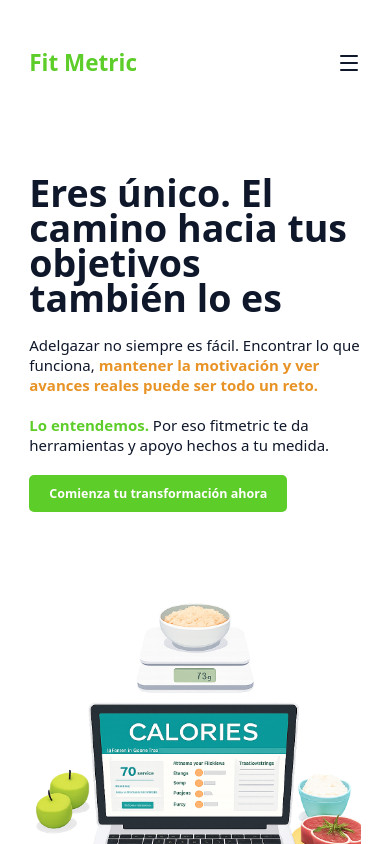
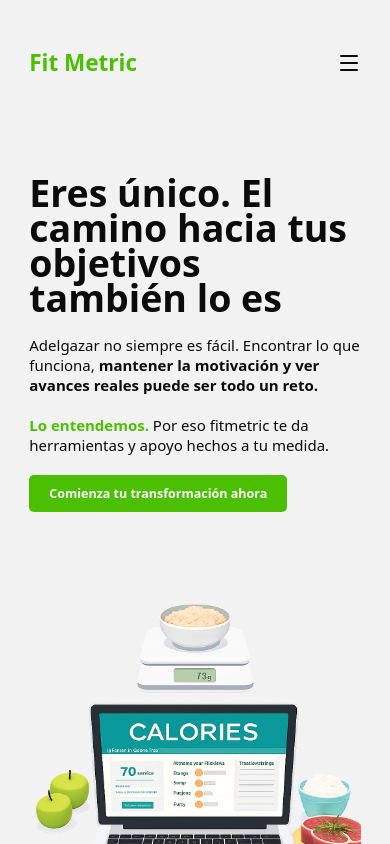
Before and after one commit to Jota-ato/Fit-metric-nextjs, a Next.js app: page / in a window 390 px wide. Shown: the top 844 px of the page. Built offline with nearby package versions, Linux system fonts and the light colour scheme; what @midudev/tailwind-animations would draw is missing.

Commit message:
feat: add reports section with interactive charts using Recharts
- Implement calories tracking line chart with weekly data
- Add macronutrients distribution pie chart
- Create weight progress bar chart
- Use mock data for landing page demo
- Add responsive chart containers with dark mode support

```diff
--- a/app/globals.css
+++ b/app/globals.css
@@ -2,90 +2,58 @@
 @plugin "@midudev/tailwind-animations";
 
 @theme {
-    /* Mapping of Tailwind class names to CSS Variables */
-
     /* Base Colors */
     --color-background: var(--bg);
-    --color-surface: var(--surface);
+    --color-surface: var(--bg-light);
     --color-text-main: var(--text-main);
-
-    /* Primary Palette */
+    --color-border: var(--border);
+    --color-border-muted: var(--border-muted);
     --color-primary: var(--primary);
-    --color-primary-hover: var(--primary-hover);
-    /* Darker for hover in light mode */
-    --color-primary-light: var(--primary-light);
-    /* For subtle backgrounds/badges */
-
-    /* Secondary Palette */
     --color-secondary: var(--secondary);
-    --color-secondary-hover: var(--secondary-hover);
-    --color-secondary-light: var(--secondary-light);
-
-    /* Utilities */
-    --color-muted: var(--muted);
-    /* Secondary text */
+    --color-danger: var(--danger);
+    --color-warning: var(--warning);
+    --color-success: var(--success);
+    --color-info: var(--info);
+    --color-muted: var(--text-muted);
     --shadow-custom: var(--shadow-theme);
-    /* Adaptive shadow */
 }
 
 /* --- LIGHT MODE (Default) --- */
 :root {
-    /* Backgrounds and Base Text */
-    --bg: #ffffff;
-    --surface: #f8fafc;
-    /* A very subtle gray for cards */
-    --text-main: #0f172a;
-    /* Slate 900 - Almost black, softer */
-
-    /* Primary: #5dcd29 */
-    --primary: #5dcd29;
-    --primary-hover: #4ab51e;
-    /* A bit darker for interaction */
-    --primary-light: #effce6;
-    /* A very soft tint of green for backgrounds */
-
-    /* Secondary: #e89325 */
-    --secondary: #e89325;
-    --secondary-hover: #c77a18;
-    /* Burnt orange for hover */
-    --secondary-light: #fdf4e6;
-    /* Soft orange tint */
-    --muted: #64748b;
-    /* Soft and Diffuse Shadow */
+    --bg-dark: oklch(0.92 0 133);
+    --bg: oklch(0.96 0 133);
+    --bg-light: oklch(1 0 133);
+    --text-main: oklch(0.15 0 133);
+    --text-muted: oklch(0.4 0 133);
+    --highlight: oklch(1 0 133);
+    --border: oklch(0.6 0 133);
+    --border-muted: oklch(0.7 0 133);
+    --primary: oklch(71.22% 0.22177 138.523);
+    --danger: oklch(66.588% 0.20456 30.424);
+    --warning: oklch(80.417% 0.16568 98.489);
+    --success: oklch(0.7 0.17 160);
+    --info: oklch(0.7 0.17 260);
     --shadow-theme: 0 10px 15px -3px rgba(0, 0, 0, 0.1), 0 4px 6px -2px rgba(0, 0, 0, 0.05);
 }
 
 /* --- DARK MODE --- */
 .dark {
-    /* Backgrounds and Base Text */
-    --bg: #09090b;
-    /* Zinc 950 - Deep black */
-    --surface: #18181b;
-    /* Zinc 900 - For cards */
-    --text-main: #f8fafc;
-    /* Slate 50 */
-
-    /* Primary */
-    /* In dark mode, it's sometimes better to lighten the hover slightly so it shines */
-    --primary: #5dcd29;
-    --primary-hover: #6ee735;
-    /* A bit brighter in dark mode */
-    --primary-light: #1a2e0e;
-    /* Very dark green for badge backgrounds */
-
-    /* Secondary */
-    --secondary: #e89325;
-    --secondary-hover: #fca738;
-    /* Brighter orange for hover */
-    --secondary-light: #331e06;
-    /* Very dark orange for backgrounds */
-
-    /* Muted Text */
-    --muted: #94a3b8;
-    /* Slate 400 - Lighter to contrast with the black background */
-
+    --bg-dark: oklch(0.1 0 133);
+    --bg: oklch(0.15 0 133);
+    --bg-light: oklch(0.2 0 133);
+    --text-main: oklch(0.96 0 133);
+    --text-muted: oklch(0.76 0 133);
+    --highlight: oklch(0.5 0 133);
+    --border: oklch(0.4 0 133);
+    --border-muted: oklch(0.3 0 133);
+    --primary: oklch(75.034% 0.23912 144.574);
+    --secondary: oklch(74.825% 0.16737 54.76);
+    --danger: oklch(0.7 0.2 30);
+    --warning: oklch(0.7 0.2 100);
+    --success: oklch(0.7 0.2 160);
+    --info: oklch(0.7 0.2 260);
     /* Deep Shadow (Almost black and more opaque so it's noticeable) */
-    --shadow-theme: 0 10px 25px -5px rgba(0, 0, 0, 0.6), 0 8px 10px -6px rgba(0, 0, 0, 0.4);
+    --shadow-theme: 0 10px 25px -5px rgba(67, 67, 67, 0.6), 0 8px 10px -6px rgba(67, 67, 67, 0.4);
 }
 
 html {
--- a/app/page.tsx
+++ b/app/page.tsx
@@ -2,6 +2,7 @@ import Hero from "@/src/components/home/Hero";
 import FirstSection from "@/src/components/home/FirstSection";
 import Features from "@/src/components/home/Features";
 import FatSecretPlatform from "@/src/components/home/FatSecretPlatform";
+import Reports from "@/src/components/home/reports";
 
 export default function Home() {
     return (
@@ -10,6 +11,7 @@ export default function Home() {
             <FirstSection />
             <Features />
             <FatSecretPlatform />
+            <Reports />
         </>
     );
 }
--- a/package.json
+++ b/package.json
@@ -14,7 +14,8 @@
     "next": "16.1.1",
     "react": "19.2.3",
     "react-dom": "19.2.3",
-    "react-icons": "^5.5.0"
+    "react-icons": "^5.5.0",
+    "recharts": "^3.6.0"
   },
   "devDependencies": {
     "@tailwindcss/postcss": "^4",
--- a/src/components/home/FatSecretPlatform.tsx
+++ b/src/components/home/FatSecretPlatform.tsx
@@ -9,7 +9,7 @@ export default function FatSecretPlatform() {
                 <div style={{ flexBasis: "50%" }}>
                     <p className="text-2xl md:text-3xl text-primary mb-4 md:mb-8 font-bold">Plataforma FatSecret</p>
                     <h2 className="text-4xl md:text-6xl font-bold leading-14 md:leading-18 mb-6 md:mb-16">API de la Plataforma fatsecret para Datos de Alimentación y Nutrición</h2>
-                    <p className="text-xl md:text-2xl">La base de datos de alimentos y nutrición más grande del mundo que te permite desarrollar soluciones innovadoras de dieta, nutrición y salud. Incorpora la base de datos nutricional de la API de la Plataforma fatsecret en apps móviles, sitios web, dispositivos y otros productos y servicios orientados al cliente, ya existentes o nuevos. La API de la Plataforma fatsecret proporciona los conocimientos alimentarios y nutricionales detrás de los principales productos de salud, fitness y bienestar del mundo.</p>
+                    <p className="text-xl text-muted md:text-2xl">La base de datos de alimentos y nutrición más grande del mundo que te permite desarrollar soluciones innovadoras de dieta, nutrición y salud. Incorpora la base de datos nutricional de la API de la Plataforma fatsecret en apps móviles, sitios web, dispositivos y otros productos y servicios orientados al cliente, ya existentes o nuevos. La API de la Plataforma fatsecret proporciona los conocimientos alimentarios y nutricionales detrás de los principales productos de salud, fitness y bienestar del mundo.</p>
                     <button onClick={() => window.open("https://platform.fatsecret.com/platform-api", "_blank")} className="my-12 bg-primary text-white font-bold py-4 px-8 rounded-lg shadow-lg text-xl md:text-2xl hover:bg-primary-hover hover:translate-y-2 transition-all duration-300 cursor-pointer">
                         Saber más
                     </button>
--- a/src/components/home/Features.tsx
+++ b/src/components/home/Features.tsx
@@ -20,7 +20,7 @@ function FeatureCard({
     return (
         <article
             ref={elementRef}
-            className={`bg-surface p-8 rounded-xl shadow-lg transition-all shadow-custom duration-700 ${isVisible
+            className={`bg-surface p-8 rounded-xl transition-all shadow-custom duration-700 ${isVisible
                 ? `animate-jump ${delay}`
                 : 'opacity-0'
                 }`}
@@ -36,8 +36,8 @@ export default function Features() {
     return (
         <section className="w-full">
             <div className="container space-y-8">
-                <h2 className="text-center text-6xl font-bold text-white">Características</h2>
-                <div className="grid lg:grid-cols-3 gap-6">
+                <h2 className="text-center text-6xl font-bold text-success">Características</h2>
+                <div className="grid lg:grid-cols-3 gap-8">
                     <FeatureCard
                         icon={NotebookPen}
                         title="Controlar tu dieta"
--- a/src/components/home/FirstSection.tsx
+++ b/src/components/home/FirstSection.tsx
@@ -4,7 +4,7 @@ export default function FirstSection() {
             <div className="container py-12">
                 <p className="text-center text-3xl mb-4 font-bold text-primary">Logra tus objetivos con FitMetric</p>
                 <h2 className="text-center text-6xl font-black ">Tu camino, a tu manera</h2>
-                <p className="text-center text-2xl mt-8 max-w-400 mx-auto">
+                <p className="text-center text-2xl text-muted mt-8 max-w-400 mx-auto">
                     Perder peso funciona mejor cuando las herramientas que usas se adaptan a tus necesidades. Para algunas personas, eso significa registrar lo que comen para entender sus hábitos. Para otras, significa tener apoyo adicional, como planes de comida, contenidos educativos y funciones que ayudan a mantener la constancia. FitMetric te da la flexibilidad de gestionar todo por tu cuenta, o ir más allá con funciones extra diseñadas para ayudarte a mantenerte constante y avanzar poco a poco.
                 </p>
             </div>
--- /dev/null
+++ b/src/components/home/reports.tsx
@@ -0,0 +1,138 @@
+'use client'
+import { LineChart, Line, BarChart, Bar, PieChart, Pie, Cell, XAxis, YAxis, CartesianGrid, Tooltip, Legend, ResponsiveContainer } from 'recharts'
+
+// Mock data for landing page demo
+const caloriesData = [
+    { day: 'Lun', consumed: 1800, target: 2000 },
+    { day: 'Mar', consumed: 2100, target: 2000 },
+    { day: 'Mié', consumed: 1950, target: 2000 },
+    { day: 'Jue', consumed: 2200, target: 2000 },
+    { day: 'Vie', consumed: 1850, target: 2000 },
+    { day: 'Sáb', consumed: 2300, target: 2000 },
+    { day: 'Dom', consumed: 1900, target: 2000 },
+]
+
+const macrosData = [
+    { name: 'Proteínas', value: 30, color: '#3b82f6' },
+    { name: 'Carbohidratos', value: 45, color: '#10b981' },
+    { name: 'Grasas', value: 25, color: '#f59e0b' },
+]
+
+const progressData = [
+    { week: 'Sem 1', weight: 75 },
+    { week: 'Sem 2', weight: 74.5 },
+    { week: 'Sem 3', weight: 74 },
+    { week: 'Sem 4', weight: 73.8 },
+    { week: 'Sem 5', weight: 73.2 },
+    { week: 'Sem 6', weight: 72.8 },
+]
+
+export default function Reports() {
+    return (
+        <section className="w-full min-h-screen">
+            <div className="container space-y-12">
+                <div className="text-center space-y-4">
+                    <h2 className="text-5xl md:text-6xl font-bold">
+                        Informes detallados de tu dieta
+                    </h2>
+                    <p className="text-xl md:text-2xl text-muted  mx-auto">
+                        Visualiza tu progreso con gráficas interactivas y toma decisiones informadas sobre tu salud
+                    </p>
+                </div>
+
+                <div className="grid lg:grid-cols-2 gap-8 sm:px-4">
+                    <article className="rounded-xl shadow-custom p-6 bg-surface border border-border-muted">
+                        <h3 className="text-2xl md:text-3xl font-bold mb-8">Calorías Semanales</h3>
+                        <ResponsiveContainer width="100%" height={300}>
+                            <LineChart data={caloriesData}>
+                                <CartesianGrid strokeDasharray="3 3" stroke="#e5e7eb" />
+                                <XAxis dataKey="day" stroke="#6b7280" />
+                                <YAxis stroke="#6b7280" />
+                                <Tooltip
+                                    contentStyle={{
+                                        backgroundColor: 'white',
+                                        border: '1px solid #e5e7eb',
+                                        borderRadius: '8px'
+                                    }}
+                                />
+                                <Legend />
+                                <Line
+                                    type="monotone"
+                                    dataKey="consumed"
+                                    stroke="#3b82f6"
+                                    strokeWidth={2}
+                                    name="Consumidas"
+                                />
+                                <Line
+                                    type="monotone"
+                                    dataKey="target"
+                                    stroke="#10b981"
+                                    strokeWidth={2}
+                                    strokeDasharray="5 5"
+                                    name="Objetivo"
+                                />
+                            </LineChart>
+                        </ResponsiveContainer>
+                    </article>
+
+                    {/* Macros Distribution */}
+                    <article className="rounded-xl shadow-custom p-6 bg-surface border border-border-muted">
+                        <h3 className=" text-2xl md:text-3xl font-bold mb-4">Distribución de Macronutrientes</h3>
+                        <ResponsiveContainer width="100%" height={300}>
+                            <PieChart>
+                                <Pie
+                                    data={macrosData}
+                                    cx="50%"
+                                    cy="50%"
+                                    labelLine={false}
+                                    label={({ name, percent }) => `${name} ${(percent * 100).toFixed(0)}%`}
+                                    outerRadius={100}
+                                    fill="#8884d8"
+                                    dataKey="value"
+                                >
+                                    {macrosData.map((entry, index) => (
+                                        <Cell key={`cell-${index}`} fill={entry.color} />
+                                    ))}
+                                </Pie>
+                                <Tooltip />
+                            </PieChart>
+                        </ResponsiveContainer>
+                    </article>
+
+                    {/* Weight Progress */}
+                    <article className="rounded-xl shadow-custom p-6 bg-surface border border-border-muted lg:col-span-2">
+                        <h3 className="text-2xl md:text-3xl font-bold mb-8">Progreso de Peso</h3>
+                        <ResponsiveContainer width="100%" height={300}>
+                            <BarChart data={progressData}>
+                                <CartesianGrid strokeDasharray="3 3" stroke="#e5e7eb" />
+                                <XAxis dataKey="week" stroke="#6b7280" />
+                                <YAxis stroke="#6b7280" domain={[70, 76]} />
+                                <Tooltip
+                                    contentStyle={{
+                                        backgroundColor: 'white',
+                                        border: '1px solid #e5e7eb',
+                                        borderRadius: '8px'
+                                    }}
+                                    formatter={(value: number) => [`${value} kg`, 'Peso']}
+                                />
+                                <Bar
+                                    dataKey="weight"
+                                    fill="#8b5cf6"
+                                    radius={[8, 8, 0, 0]}
+                                    name="Peso (kg)"
+                                />
+                            </BarChart>
+                        </ResponsiveContainer>
+                    </article>
+                </div>
+
+                {/* CTA */}
+                <div className="text-center">
+                    <button className="bg-primary hover:bg-primary/90 text-white font-bold py-4 px-8 rounded-lg text-xl transition-all duration-300 hover:scale-105 shadow-custom cursor-pointer">
+                        Comienza a trackear tu progreso
+                    </button>
+                </div>
+            </div>
+        </section>
+    )
+}
--- a/src/components/layout/Navegation.tsx
+++ b/src/components/layout/Navegation.tsx
@@ -50,7 +50,7 @@ export default function Navegation() {
                             }`}
                         style={{ position: "absolute", right: 0, top: 80 }}
                     >
-                        <nav className="bg-surface rounded-lg border-2 border-gray-100 dark:border-gray-800 shadow-lg p-6 text-text-main">
+                        <nav className="bg-surface rounded-lg border border-border-muted shadow-custom p-6 text-text-main">
                             <div className="flex flex-col gap-6 font-bold text-2xl">
                                 {navLinks.map(({ path, label }) => (
                                     <Link
```
Also changed, not shown: 1 other file (tests, documents, lock files or other folders).
